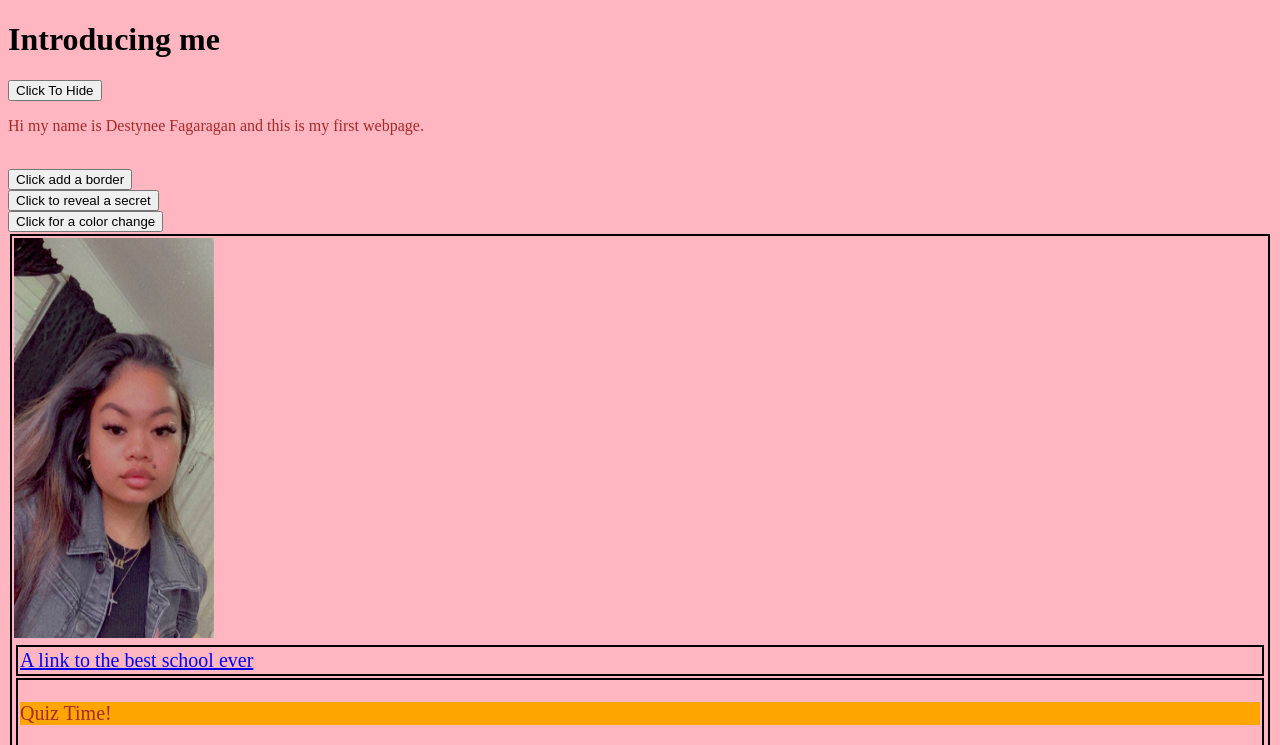
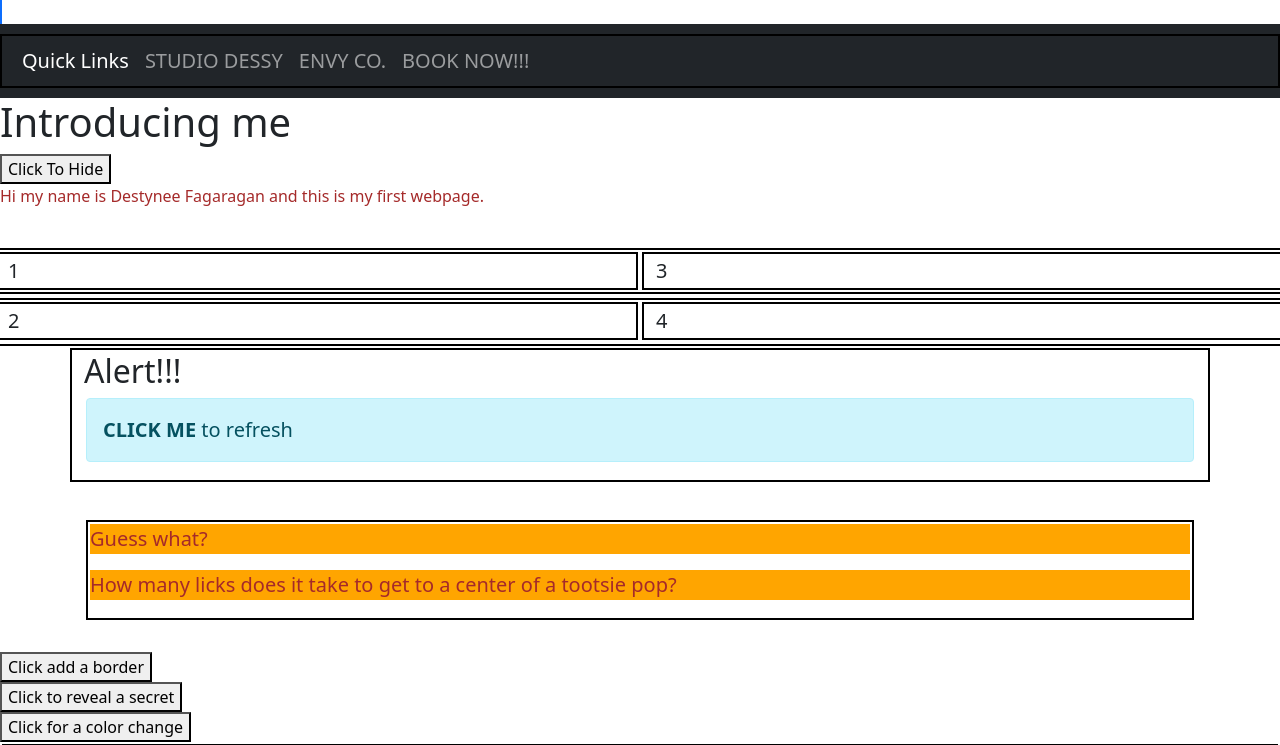
Before and after one commit to djaf6/JavascriptBootstrap, a plain HTML site: page index.html in a window 1280 px wide. Shown: the top 745 px of the page. Drawn offline with nearby package versions, Linux system fonts and the light colour scheme.

Commit message:
added bootstrap functions

```diff
--- a/externaljavascript.js
+++ b/externaljavascript.js
@@ -20,7 +20,9 @@ $(document).ready(function(){
 
     });
 
-
+    $("#hide").click(function(){
+      alert("The world may never know");
+  });
 
     $("#divbutton").html("Click add a border");
     $("#divbutton").on("click", function( event ) {
--- a/index.html
+++ b/index.html
@@ -5,6 +5,27 @@
   <link rel="stylesheet" href="styles.css">
   <meta charset="UTF-8" />
 </head>
+
+<span class="border border-primary"></span>
+
+<nav class="navbar navbar-expand-sm bg-dark navbar-dark">
+  <div class="container-fluid">
+    <ul class="navbar-nav">
+      <li class="nav-item">
+        <a class="nav-link active" onClick="window.location.reload();">Quick Links</a>
+      </li>
+     <li class="nav-item">
+        <a class="nav-link" href="https://www.instagram.com/studiodessy">STUDIO DESSY</a>
+      </li>
+      <li class="nav-item">
+        <a class="nav-link" href="https://www.shopenvyco.com">ENVY CO.</a>
+      </li>
+      <li class="nav-item">
+        <a class="nav-link" href="https://www.schedulicity.com/scheduling/SDCFGGC">BOOK NOW!!!</a>
+      </li>
+    </ul>
+  </div>
+</nav>
 
 <body>
   <h1> Introducing me</h1>
@@ -16,6 +37,27 @@
 
 <br>
 
+<div class="row">
+  <div class="col">1</div>
+  <div class="col">3</div>
+  <div class="w-100"></div>
+  <div class="col">2</div>
+  <div class="col">4</div>
+</div>
+
+<div class ="container">
+  <h2> Alert!!! </h2>
+  <div class = "alert alert-info">
+      <strong> CLICK ME </strong> <a onClick = "window.location.reload();">to refresh </a>
+  </div>
+</div>
+<div class="container" style ="border:2px solid white"><br>
+  <div>
+      <p> Guess what? </p>
+      <p id ="hide"> How many licks does it take to get to a center of a tootsie pop?</p>
+  </div>
+</div>
+<br>
 
   <button id ="divbutton" type="button"></button>
   <br>
@@ -185,6 +227,8 @@
       src="https://code.jquery.com/jquery-3.6.0.js"
       integrity="sha256-H+K7U5CnXl1h5ywQfKtSj8PCmoN9aaq30gDh27Xc0jk="
       crossorigin="anonymous"></script>
+      <script src="https://cdn.jsdelivr.net/npm/bootstrap@5.1.3/dist/js/bootstrap.bundle.min.js"></script>
+      <link href="https://cdn.jsdelivr.net/npm/bootstrap@5.1.3/dist/css/bootstrap.min.css" rel="stylesheet">
  <script src="externaljavascript.js"></script>
 
 </body>
```
